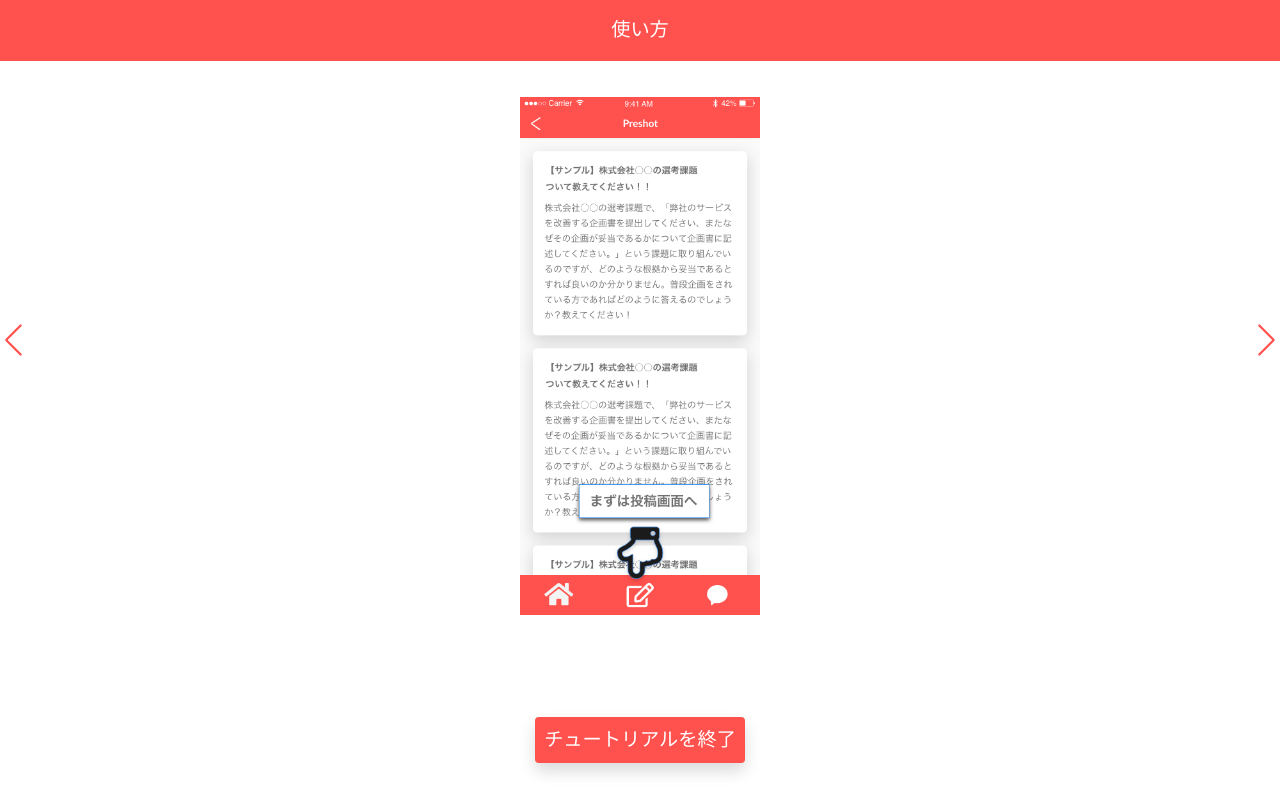
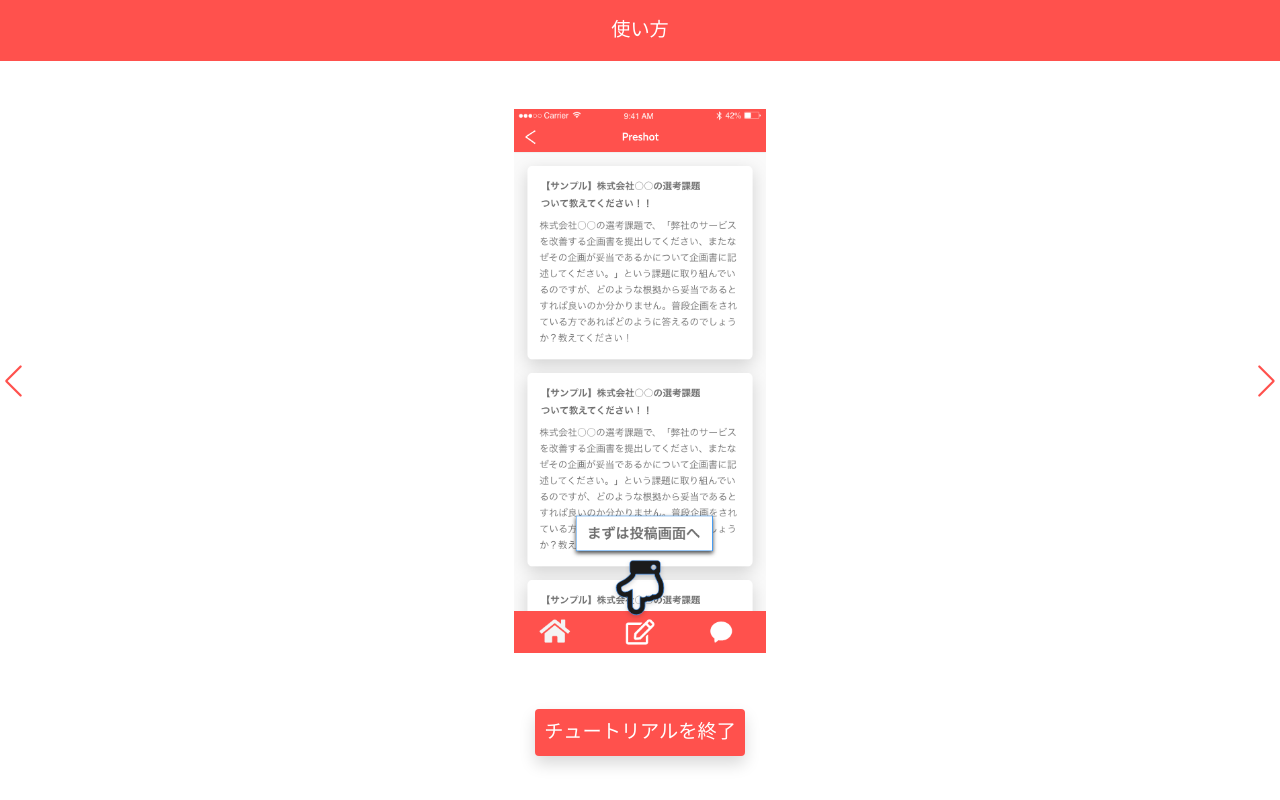
Before and after one commit to yukijuki/preshot_ver3, a Flask app: page /tutorial in a window 1280 px wide. Run offline with Flask 2, Linux system fonts and the light colour scheme; some libraries are stand-ins or nearby versions.

Commit message:
tutorial

```diff
--- a/app/templates/tutorial.html
+++ b/app/templates/tutorial.html
@@ -18,28 +18,25 @@
         .text-preshot{
             color: #FF514D;
         }
-        .swiper-slide {
-            text-align: center;
-        }
-        .swiper-slide img{
-            height: 80%;
+        .navbar-text {
+            font-size: 1.2rem;
         }
         .tutorial-container{
             height: 100vh;
         }
         .swiper-container{
+            height: 80%;
+        }
+        .swiper-slide {
+            text-align: center;
+        }
+        .swiper-slide img{
             height: 85%;
-            padding-top: 2rem;
-        }
-        .button-container{
-            height: 15%;
-        }
-        .navbar-text {
-            font-size: 1.2rem;
         }
         .tutorial-button{
             font-size: 1.2rem;
         }
+
     </style>
 
     {% block css %}{% endblock %}
@@ -56,7 +53,7 @@
 
     <div class="tutorial-container">
 
-        <div class="fixed-top">
+        <div class="header-nav">
             <nav class="navbar bg-preshot">
                 <nav class="navbar-text mx-auto text-white">使い方</nav>
             </nav>
@@ -83,7 +80,7 @@
             <div class="swiper-button-next"></div>
         </div>
 
-        <div class="button-container d-flex align-items-center">
+        <div class="button-container py-2">
             <div class="text-center mx-auto">
                 <a class="tutorial-button btn bg-preshot text-white shadow p-2" href="/mypost">チュートリアルを終了</a>
             </div>
```
Also changed, not shown: app/site.db.
